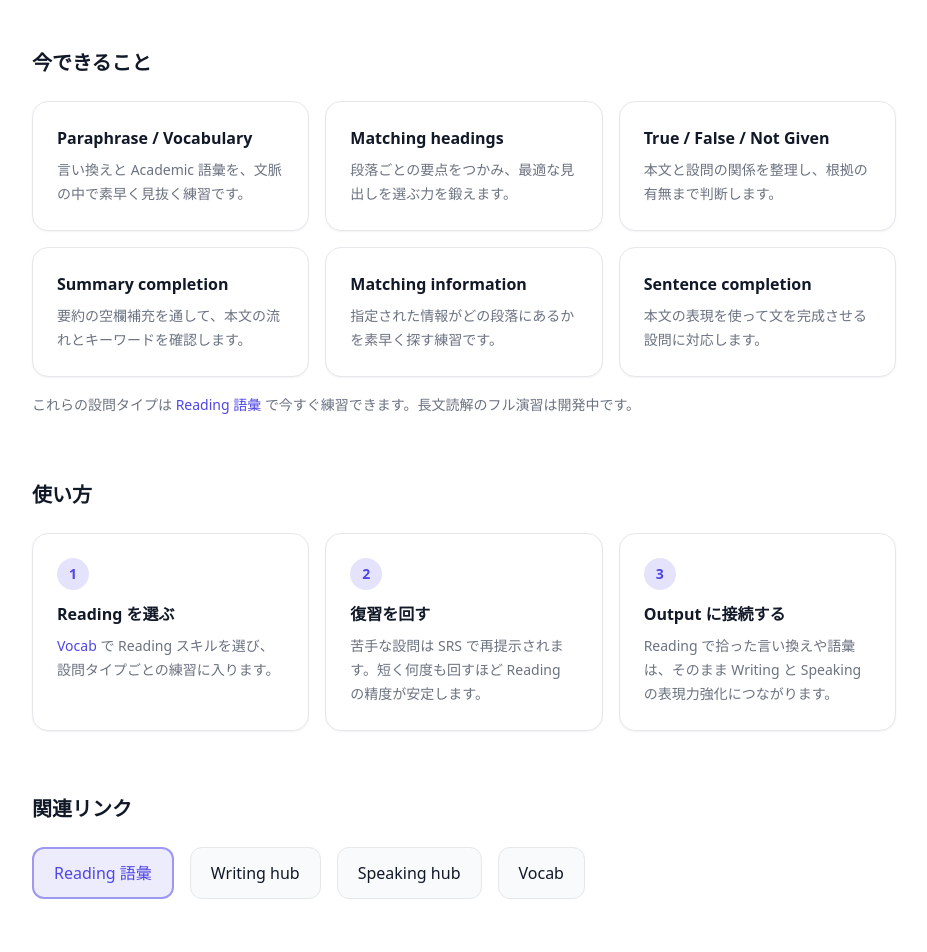
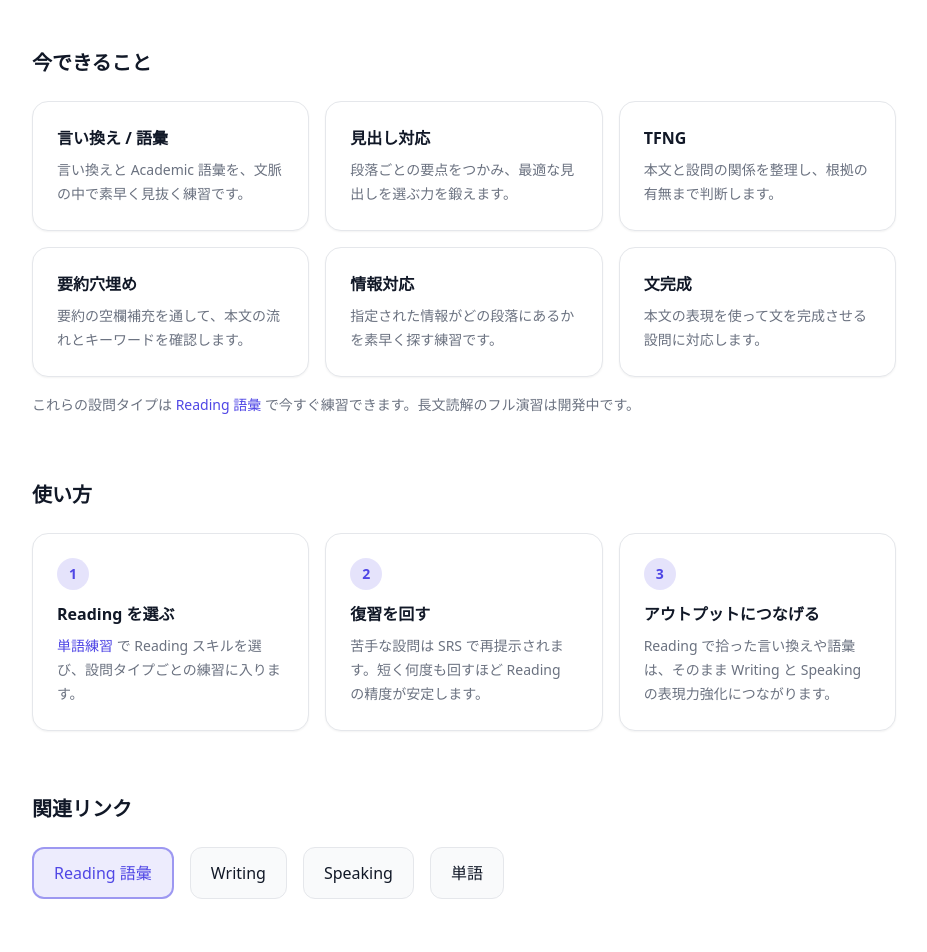
Before and after one commit to RikuTerayama/IELTS-Training, a Next.js app: page /reading in a window 1280 px wide. Shown: the part 320-1272 px from the top of the page, without its empty margins (176-1103 px from the left). Built offline with nearby package versions, Linux system fonts and the light colour scheme.

Commit message:
fix: finalize japanese naming across public hubs and nav

```diff
--- a/app/reading/page.tsx
+++ b/app/reading/page.tsx
@@ -7,32 +7,32 @@ import { cn, cardBase, buttonPrimary, buttonSecondary } from '@/lib/ui/theme';
 const QUESTION_TYPES = [
   {
     id: 'paraphrase',
-    label: 'Paraphrase / Vocabulary',
+    label: '言い換え / 語彙',
     desc: '言い換えと Academic 語彙を、文脈の中で素早く見抜く練習です。',
   },
   {
     id: 'matching-headings',
-    label: 'Matching headings',
+    label: '見出し対応',
     desc: '段落ごとの要点をつかみ、最適な見出しを選ぶ力を鍛えます。',
   },
   {
     id: 'tfng',
-    label: 'True / False / Not Given',
+    label: 'TFNG',
     desc: '本文と設問の関係を整理し、根拠の有無まで判断します。',
   },
   {
     id: 'summary',
-    label: 'Summary completion',
+    label: '要約穴埋め',
     desc: '要約の空欄補充を通して、本文の流れとキーワードを確認します。',
   },
   {
     id: 'matching-info',
-    label: 'Matching information',
+    label: '情報対応',
     desc: '指定された情報がどの段落にあるかを素早く探す練習です。',
   },
   {
     id: 'sentence',
-    label: 'Sentence completion',
+    label: '文完成',
     desc: '本文の表現を使って文を完成させる設問に対応します。',
   },
 ] as const;
@@ -41,7 +41,7 @@ const READING_FAQ = [
   {
     question: '今できる Reading 学習は何ですか？',
     answer:
-      '現在は Vocab の Reading スキルで、paraphrase drill、matching headings、True / False / Not Given、summary completion などを練習できます。長文通しの演習は次フェーズで対応予定です。',
+      '現在は単語練習の Reading スキルで、言い換え / 語彙、見出し対応、TFNG、要約穴埋め などを練習できます。長文通しの演習は次フェーズで対応予定です。',
   },
   {
     question: 'Reading 語彙は無料で使えますか？',
@@ -51,14 +51,14 @@ const READING_FAQ = [
   {
     question: 'Writing や Speaking にも役立ちますか？',
     answer:
-      'Reading で身につく言い換え、Academic 語彙、論理の追い方は Writing と Speaking にもそのまま効きます。Reading を土台にすると Output の質も上がりやすくなります。',
+      'Reading で身につく言い換え、Academic 語彙、論理の追い方は Writing と Speaking にもそのまま効きます。Reading を土台にするとアウトプットの質も上がりやすくなります。',
   },
 ] as const;
 
 const HUB_LINKS = [
-  { href: '/writing', label: 'Writing hub' },
-  { href: '/speaking', label: 'Speaking hub' },
-  { href: '/vocab', label: 'Vocab' },
+  { href: '/writing', label: 'Writing' },
+  { href: '/speaking', label: 'Speaking' },
+  { href: '/vocab', label: '単語' },
 ] as const;
 
 function buildLoginUrl(next: string): string {
@@ -131,7 +131,7 @@ export default function ReadingPage() {
               <h3 className="mt-3 font-semibold text-text">Reading を選ぶ</h3>
               <p className="mt-2 text-sm leading-6 text-text-muted">
                 <Link href="/vocab?skill=reading" className="text-primary hover:underline">
-                  Vocab
+                  単語練習
                 </Link>
                 {' '}
                 で Reading スキルを選び、設問タイプごとの練習に入ります。
@@ -150,7 +150,7 @@ export default function ReadingPage() {
               <span className="inline-flex h-8 w-8 items-center justify-center rounded-full bg-primary/15 text-sm font-bold text-primary">
                 3
               </span>
-              <h3 className="mt-3 font-semibold text-text">Output に接続する</h3>
+              <h3 className="mt-3 font-semibold text-text">アウトプットにつなげる</h3>
               <p className="mt-2 text-sm leading-6 text-text-muted">
                 Reading で拾った言い換えや語彙は、そのまま Writing と Speaking の表現力強化につながります。
               </p>
--- a/app/speaking/page.tsx
+++ b/app/speaking/page.tsx
@@ -132,7 +132,7 @@ export default function SpeakingPage() {
                 'hover:bg-surface hover:border-primary/50 transition-colors'
               )}
             >
-              Reading hub
+              Reading
             </Link>
             <Link
               href="/writing"
@@ -141,7 +141,7 @@ export default function SpeakingPage() {
                 'hover:bg-surface hover:border-primary/50 transition-colors'
               )}
             >
-              Writing hub
+              Writing
             </Link>
             <Link
               href="/vocab"
@@ -150,7 +150,7 @@ export default function SpeakingPage() {
                 'hover:bg-surface hover:border-primary/50 transition-colors'
               )}
             >
-              Vocab
+              単語
             </Link>
           </div>
         </section>
@@ -159,7 +159,7 @@ export default function SpeakingPage() {
           <div className="mb-6 flex items-end justify-between gap-4">
             <div>
               <h2 id="topics-heading" className="text-xl font-bold text-text">
-                Topics
+                トピック
               </h2>
               <p className="mt-2 text-sm leading-6 text-text-muted">
                 Part 1-3 でよく使うトピック別に、サンプル質問と考え方の入口を確認できます。
--- a/app/speaking/topics/[slug]/page.tsx
+++ b/app/speaking/topics/[slug]/page.tsx
@@ -127,7 +127,7 @@ export default async function SpeakingTopicPage({ params }: Props) {
               料金を見る
             </Link>
             <Link href="/speaking" className="text-sm font-medium text-indigo-600 hover:underline">
-              Speaking hub に戻る
+              Speaking に戻る
             </Link>
           </div>
         </section>
--- a/app/writing/page.tsx
+++ b/app/writing/page.tsx
@@ -66,7 +66,7 @@ const WRITING_FAQ = [
   {
     question: 'Task 1 も使えますか？',
     answer:
-      'この公開 hub では主に Task 2 を案内しています。Task 1 の対応状況は学習ホームや料金ページで最新の状態を確認してください。',
+      'この公開ページでは主に Task 2 を案内しています。Task 1 の対応状況は学習ホームや料金ページで最新の状態を確認してください。',
   },
   {
     question: '表示される band はどのくらい信頼できますか？',
@@ -88,7 +88,7 @@ export default function WritingPage() {
             IELTS Writing 対策
           </h1>
           <p className="mx-auto max-w-2xl text-lg leading-8 text-text-muted">
-            Task 2 の添削、Practice、Exam Mode を 1 つの流れで使える Writing hub です。
+            Task 2 の添削、Practice、Exam Mode を 1 つの流れで使える Writing 対策ページです。
             初稿の方向性確認から、band-style feedback を使った改善まで進められます。
           </p>
           <div className="mt-8 flex flex-wrap justify-center gap-4">
@@ -150,8 +150,11 @@ export default function WritingPage() {
               </span>
               <h3 className="mt-3 font-semibold text-text">モードを選ぶ</h3>
               <p className="mt-2 text-sm leading-6 text-text-muted">
-                <Link href="/task/select" className="font-medium text-primary hover:underline">
-                  task selector
+                <Link
+                  href="/task/select?task_type=Task%202"
+                  className="font-medium text-primary hover:underline"
+                >
+                  Task 2 を開く
                 </Link>
                 {' '}
                 または
@@ -196,7 +199,7 @@ export default function WritingPage() {
                 'hover:bg-surface hover:border-primary/50 transition-colors'
               )}
             >
-              Reading hub
+              Reading
             </Link>
             <Link
               href="/speaking"
@@ -205,7 +208,7 @@ export default function WritingPage() {
                 'hover:bg-surface hover:border-primary/50 transition-colors'
               )}
             >
-              Speaking hub
+              Speaking
             </Link>
             <Link
               href="/vocab"
@@ -214,7 +217,7 @@ export default function WritingPage() {
                 'hover:bg-surface hover:border-primary/50 transition-colors'
               )}
             >
-              Vocab
+              単語
             </Link>
           </div>
         </section>
@@ -223,7 +226,7 @@ export default function WritingPage() {
           <div className="mb-6 flex items-end justify-between gap-4">
             <div>
               <h2 id="topics-heading" className="text-xl font-bold text-text">
-                Task 2 topics
+                Task 2 のトピック
               </h2>
               <p className="mt-2 text-sm leading-6 text-text-muted">
                 IELTS Task 2 で頻出のテーマを topic page から確認できます。
--- a/lib/config/nav.ts
+++ b/lib/config/nav.ts
@@ -13,10 +13,10 @@ export const PUBLIC_NAV = [
 
 export const APP_NAV: Array<{ href: string; label: string; external?: boolean }> = [
   { href: '/home', label: 'ホーム' },
-  { href: '/home#input', label: 'Input' },
-  { href: '/home#output', label: 'Output' },
-  { href: '/progress', label: 'Progress' },
-  { href: '/home#blog', label: 'Blog / Note' },
+  { href: '/home#input', label: 'インプット' },
+  { href: '/home#output', label: 'アウトプット' },
+  { href: '/progress', label: '進捗' },
+  { href: '/home#blog', label: '記事 / Note' },
 ];
 
 export const BLOG_URL = 'https://ieltsconsult.netlify.app/';
```
